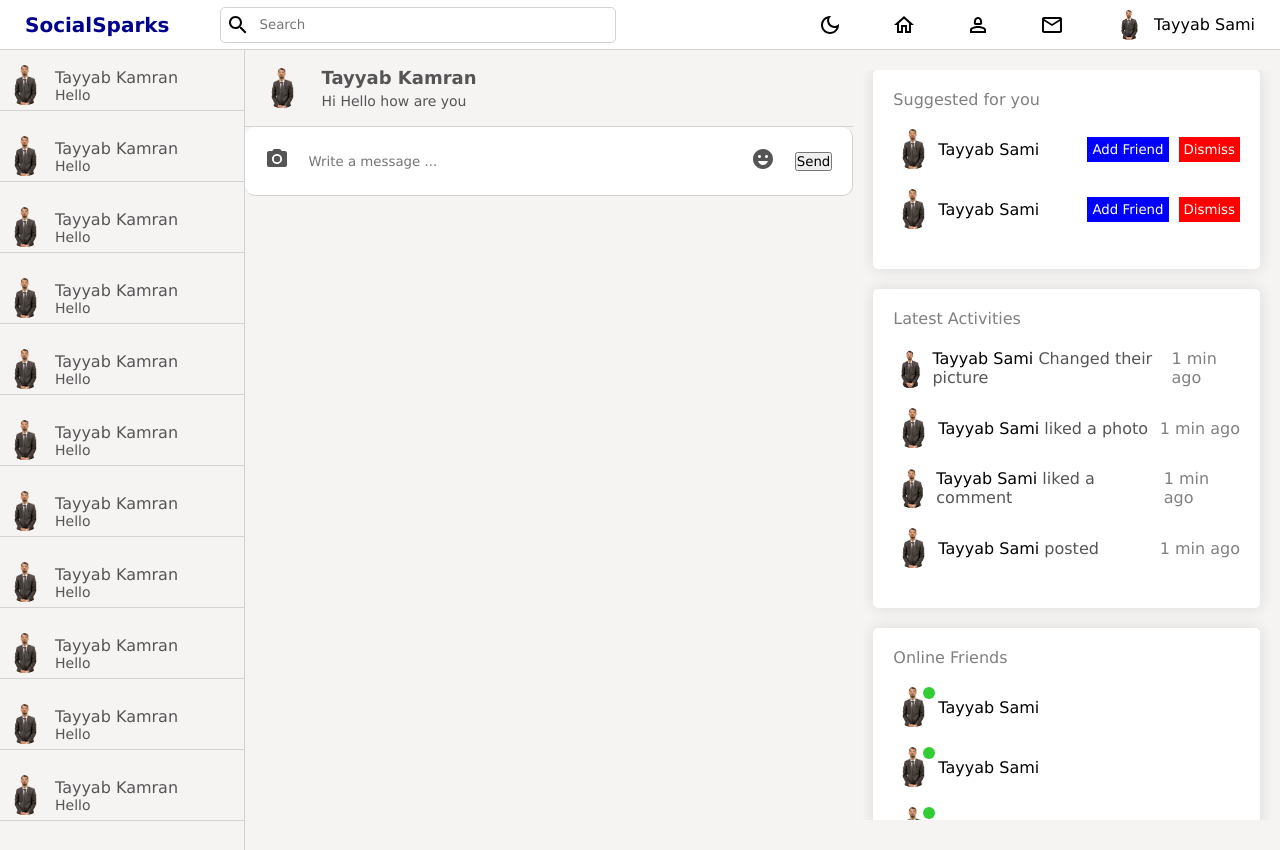
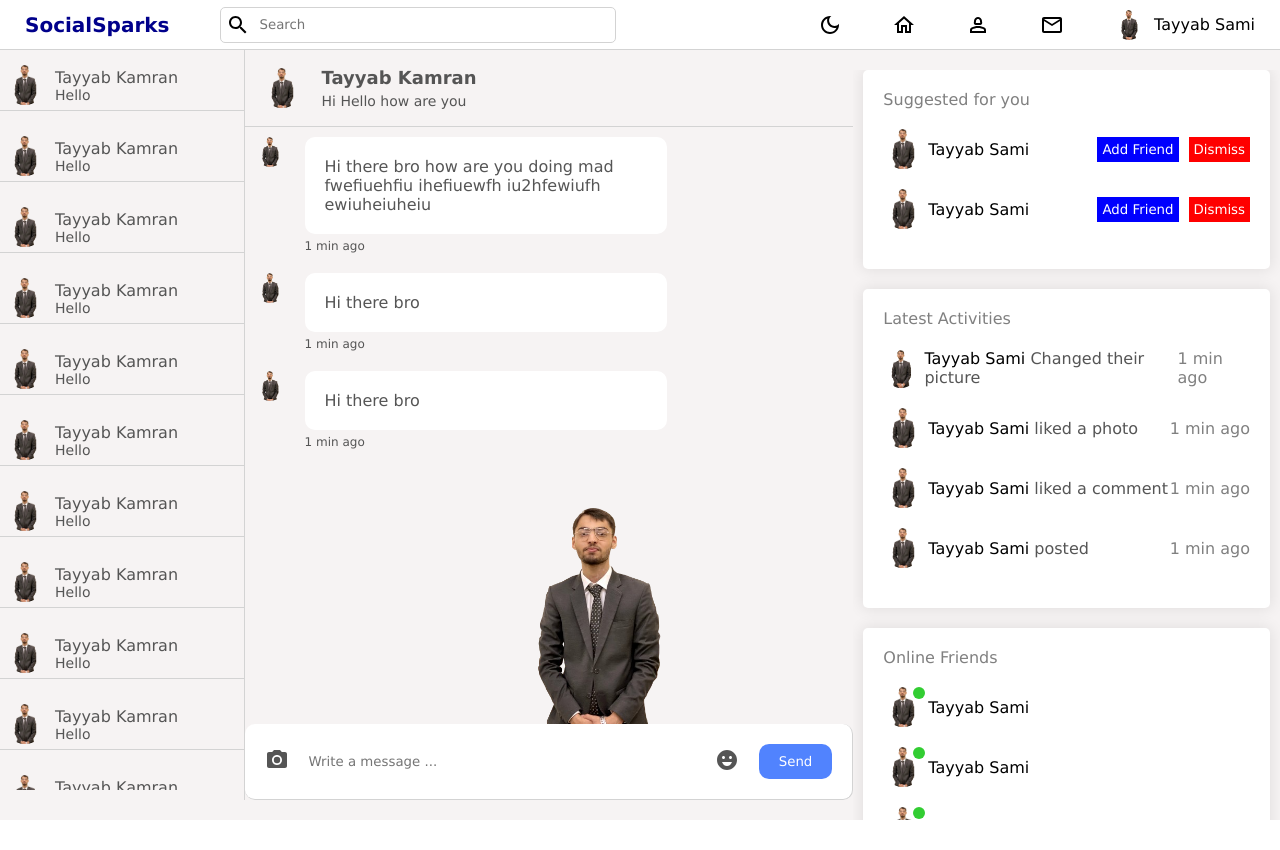
Before and after one commit to Tayyabsami1/Social-Media-Web-App, a React (Vite) app in the folder FrontEnd/: page /Messages in a window 1280 px wide. After the commit the page ends 820 px from the top, so only its background shows below. Built offline with nearby package versions, Linux system fonts and the light colour scheme.

Commit message:
Messages front end changes

```diff
--- a/FrontEnd/package.json
+++ b/FrontEnd/package.json
@@ -14,6 +14,7 @@
     "@emotion/styled": "^11.11.5",
     "@mui/icons-material": "^5.15.15",
     "@mui/material": "^5.15.15",
+    "emoji-picker-react": "^4.9.2",
     "react": "^18.2.0",
     "react-dom": "^18.2.0",
     "react-router-dom": "^6.22.3"
--- a/FrontEnd/src/Components/Messages.jsx
+++ b/FrontEnd/src/Components/Messages.jsx
@@ -1,9 +1,20 @@
-import React from 'react'
+import React, { useState } from 'react'
 import '../Css/Messages.scss'
 import mypic from '../assets/mypic.png'
 import EmojiEmotionsIcon from '@mui/icons-material/EmojiEmotions';
 import CameraAltIcon from '@mui/icons-material/CameraAlt';
+import EmojiPicker from 'emoji-picker-react';
+
 const Messages = () => {
+    const [open, setopen] = useState(false);
+    const [text, settext] = useState("");
+
+    const handleEmoji = (e) => {
+        console.log(e)
+        settext((prev)=>(prev+e.emoji));
+    }
+
+
     return (
         <div className="Chatcontainer">
 
@@ -17,6 +28,7 @@ const Messages = () => {
                         <p>Hello</p>
                     </div>
                 </div>
+
                 <div className="Message">
                     <img src={mypic} alt="" />
 
@@ -216,17 +228,49 @@ const Messages = () => {
                 </div>
 
 
-                <div className="center"></div>
+                <div className="center">
+                    <div className="textMessage">
+                        <img src={mypic} alt="" />
+                        <div className="text">
+                            <p>Hi there bro how are you doing mad fwefiuehfiu ihefiuewfh iu2hfewiufh ewiuheiuheiu </p>
+                            <span>1 min ago </span>
+                        </div>
+                    </div>
+                    <div className="textMessage">
+                        <img src={mypic} alt="" />
+                        <div className="text">
+                            <p>Hi there bro </p>
+                            <span>1 min ago </span>
+                        </div>
+                    </div>
+
+                    <div className="textMessage">
+                        <img src={mypic} alt="" />
+                        <div className="text">
+                            <p>Hi there bro </p>
+                            <span>1 min ago </span>
+                        </div>
+                    </div>
+
+                    <div className="textMessage Own">
+                        <div className="text">
+                        <img src={mypic} alt="" />
+                            <p>Hi there bro looking cool meow meow i dont overflow as i am a good text   </p>
+                            <span>1 min ago </span>
+                        </div>
+                    </div>
+                </div>
 
                 <div className="bottom">
                     <div className="icons">
                         <CameraAltIcon />
                     </div>
 
-                    <input type="text" placeholder='Write a message ...' />
+                    <input type="text" placeholder='Write a message ...' onChange={e => settext(e.target.value)} value={text} />
 
                     <div className="emoji">
-                        <EmojiEmotionsIcon />
+                        <EmojiEmotionsIcon onClick={() => setopen(!open)} />
+                        <EmojiPicker className='picker' open={open} onEmojiClick={handleEmoji} />
                     </div>
                     <button className='sendButton'>Send</button>
                 </div>
--- a/FrontEnd/src/Components/Navbar.jsx
+++ b/FrontEnd/src/Components/Navbar.jsx
@@ -35,7 +35,7 @@ const Navbar = () => {
 
        {darkMode ?<WbSunnyOutlinedIcon className='icon' onClick={toggle}/>: <DarkModeOutlinedIcon className='icon' onClick={toggle}/> }
         <HomeOutlinedIcon onClick={()=> navigate("/")} className='icon'/>
-        <Person2OutlinedIcon className='icon'/>
+        <Person2OutlinedIcon className='icon' onClick={()=>( navigate("/profile"))} />
         <MailOutlineOutlinedIcon onClick={()=>( navigate("/messages"))}  className='icon'/>
 
         <div className="user">
--- a/FrontEnd/src/Components/Profile.jsx
+++ b/FrontEnd/src/Components/Profile.jsx
@@ -26,7 +26,7 @@ const Profile = () => {
       <div className="uInfo">
 
         <div className="center">
-          <span>Jane Doe</span>
+          <span>Abdul Ahad </span>
 
           <div className="info">
 
--- a/FrontEnd/src/Css/Messages.scss
+++ b/FrontEnd/src/Css/Messages.scss
@@ -5,8 +5,7 @@
         background-color: themed("bgSoft");
         color: themed("textColorSoft");
         display: flex;
-        height: 100vh;
-        position: relative;
+        height: calc(100vh - 70px);
 
         .Messages {
             display: flex;
@@ -16,6 +15,7 @@
             margin: 10px 0px;
             overflow: scroll;
             cursor: pointer;
+            height: calc(100vh - 70px);
             color: themed("textColorSoft");
 
             &::-webkit-scrollbar {
@@ -51,39 +51,46 @@
         }
 
         .chat {
+            height: calc(100vh - 50px);
             flex: 5;
-            position: sticky;
             border-left: 1px solid themed("border");
             overflow: scroll;
+            display: flex;
+            flex-direction: column;
+
             &::-webkit-scrollbar {
                 display: none;
             }
 
-            .top{
+            .top {
                 padding: 17px;
                 display: flex;
                 align-items: center;
-                border-bottom:  1px solid themed("border");
-                .user{
+                border-bottom: 1px solid themed("border");
+
+                .user {
                     display: flex;
                     align-items: center;
                     gap: 20px;
 
-                    img{
+                    img {
                         width: 40px;
                         height: 40px;
                         object-fit: cover;
                         border-radius: 50%;
                     }
-                    .texts{
+
+                    .texts {
                         display: flex;
                         flex-direction: column;
-                        gap:5px;
-                        span{
+                        gap: 5px;
+
+                        span {
                             font-weight: bold;
                             font-size: 18px;
                         }
-                        p{
+
+                        p {
                             font-size: 14px;
                             font-weight: 300;
                         }
@@ -91,27 +98,88 @@
                 }
             }
 
-            .center{
+            .center {
+                flex: 1;
+                padding: 10px;
+                overflow: scroll;
+                display: flex;
+                flex-direction: column;
+                gap: 20px;
 
+                &::-webkit-scrollbar {
+                    display: none;
+                }
+
+                .textMessage {
+                    max-width: 70%;
+                    display: flex;
+                    gap: 20px;
+
+                    img {
+                        width: 30px;
+                        height: 30px;
+                        border-radius: 50%;
+                        object-fit: cover;
+                    }
+
+                    .text {
+                        display: flex;
+                        flex: 1;
+                        flex-direction: column;
+                        gap: 5px;
+
+                        img {
+                            width: 80%;
+                            height: 300px;
+                            border-radius: 10px;
+                            object-fit: contain;
+                        }
+
+                        p {
+                            padding: 20px;
+                            background-color: themed("bg");
+                            border-radius: 10px;
+                        }
+
+                        span {
+                            font-weight: 300;
+                            font-size: 12px;
+                        }
+                    }
+
+                    &.Own {
+                        align-self: flex-end;
+                        max-width: 70%;
+
+
+                        .text {
+                            p {
+                                background-color: #5183fe;
+                            }
+
+                            span {}
+                        }
+                    }
+                }
             }
 
-            .bottom{
+            .bottom {
                 display: flex;
                 align-items: center;
                 padding: 20px;
                 justify-content: space-between;
-                border-bottom:  1px solid themed("border");
+                border-bottom: 1px solid themed("border");
                 background-color: themed("bg");
                 border-right: 1px solid themed("border");
                 gap: 20px;
                 border-radius: 10px;
                 font-size: 16px;
 
-                .icons{
+                .icons {
                     cursor: pointer;
                 }
 
-                input{
+                input {
                     flex: 1;
                     background-color: transparent;
                     border: none;
@@ -120,12 +188,25 @@
 
                 }
 
-                .emoji{
+                .emoji {
+                    cursor: pointer;
+                    position: relative;
+
+                    .picker {
+                        position: absolute;
+                        left: -200px;
+                        bottom: 50px;
+                    }
 
                 }
 
-                button{
-
+                .sendButton {
+                    color: white;
+                    background-color: #5183fe;
+                    padding: 10px 20px;
+                    border-radius: 10px;
+                    border: none;
+                    cursor: pointer;
                 }
             }
         }
--- a/FrontEnd/src/Css/Post.scss
+++ b/FrontEnd/src/Css/Post.scss
@@ -48,9 +48,7 @@
 
             .content {
                 margin: 20px 0;
-                p{
 
-                }
 
                 img{
                     width: 100%;
--- a/FrontEnd/src/Css/Rightbar.scss
+++ b/FrontEnd/src/Css/Rightbar.scss
@@ -18,7 +18,7 @@
         .container {
             background-color: themed("bgSoft");
 
-            padding: 0 20px;
+            padding: 0 10px;
 
             .item {
                 -webkit-box-shadow: 0px 0px 15px 1px rgba(0, 0, 0, 0.09);
```
Also changed, not shown: 1 other file (tests, documents, lock files or other folders).
